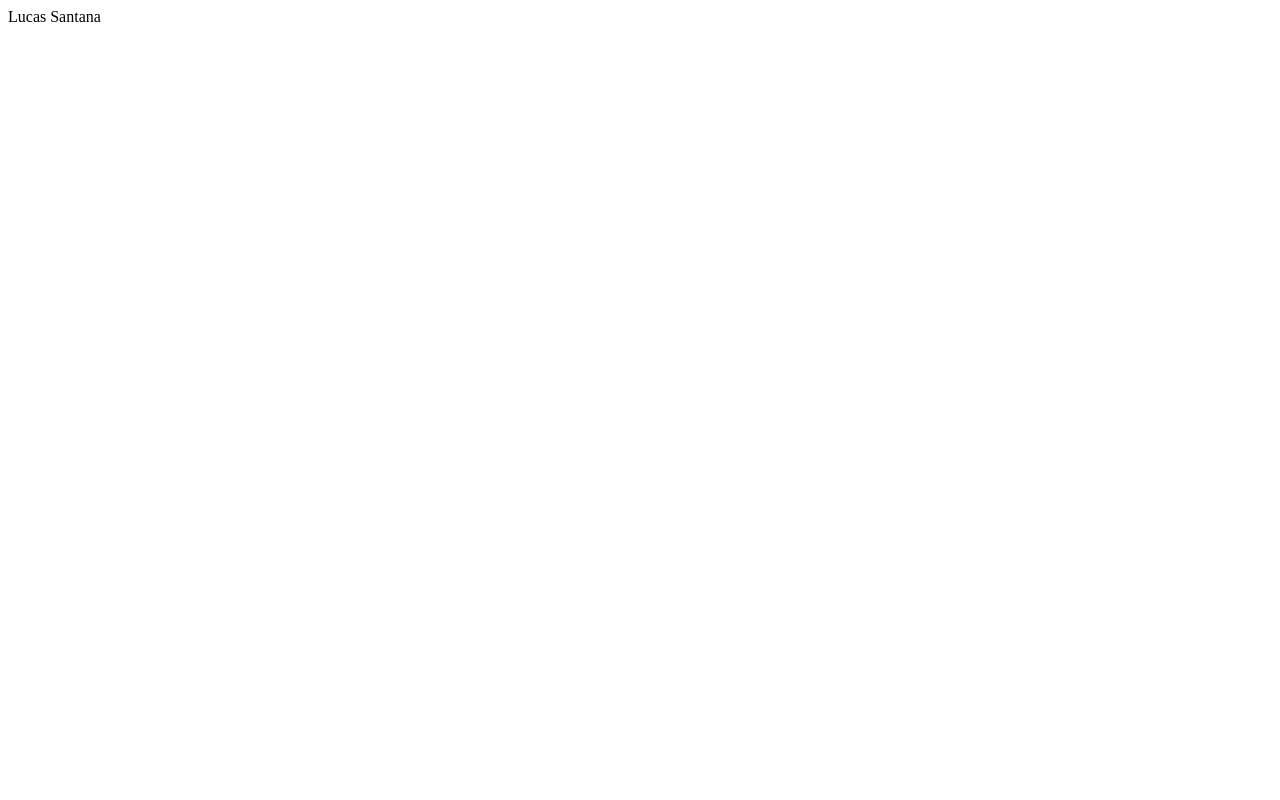
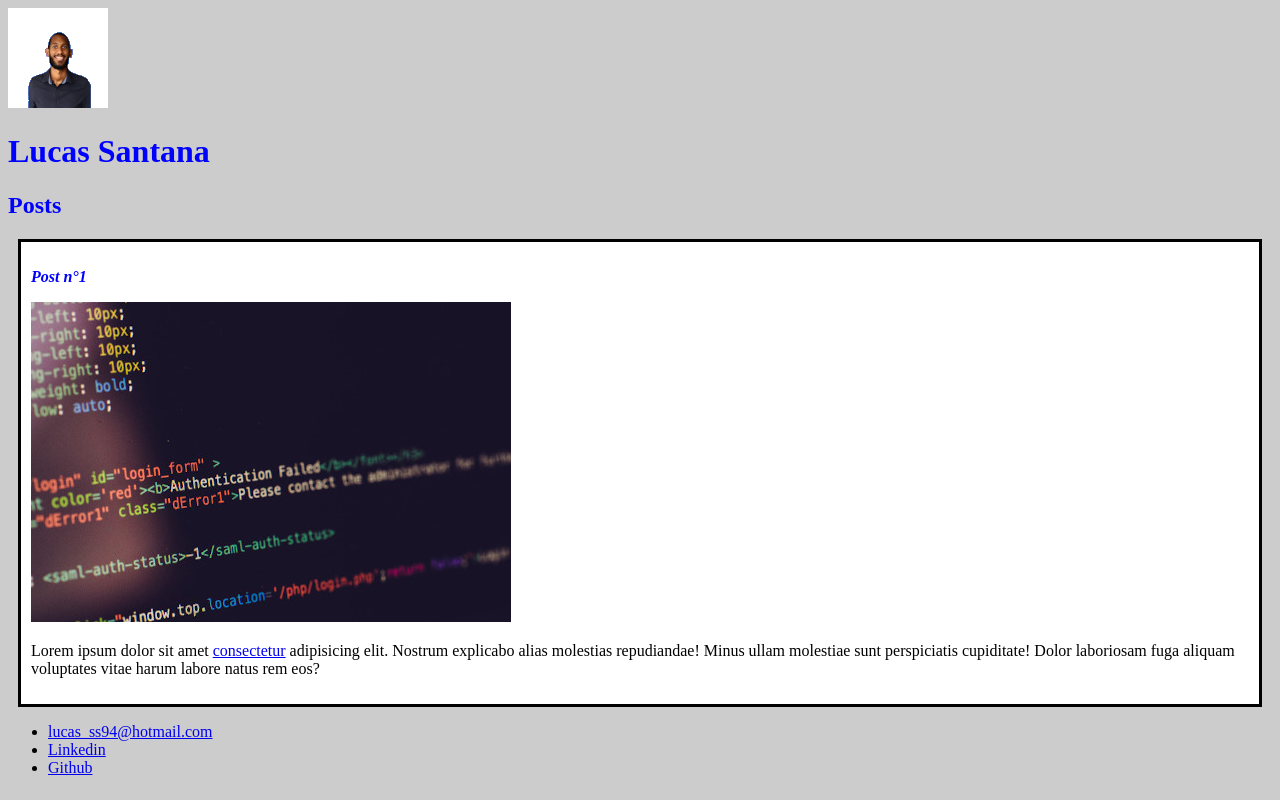
Before and after one commit to lu94e/primeiro-desafio-dio.me, a plain HTML site: page introducao a HTML & CSS/index.html in a window 1280 px wide. Drawn offline with Linux system fonts and the light colour scheme.

Commit message:
Página pessoal Web

```diff
--- a/introducao a HTML & CSS/index.html
+++ b/introducao a HTML & CSS/index.html
@@ -4,9 +4,35 @@
     <meta charset="UTF-8">
     <meta http-equiv="X-UA-Compatible" content="IE=edge">
     <meta name="viewport" content="width=device-width, initial-scale=1.0">
+    <link rel="stylesheet" href="style.css">
     <title>Lucas Santana</title>
 </head>
 <body>
-    Lucas Santana
+    <header>
+        <img src="imagens/lucas.png" alt="Ilustração do rosto de Lucas">
+        <h1 id="title">Lucas Santana</h1>
+    </header>
+
+    <section>
+        <header>
+            <h2 class="subtitle">Posts</h2>
+        </header>
+    </section>
+
+    <article class="post">
+        <header>
+            <h3 class="post_title">Post n°1</h3>
+            <img src="imagens/outra.jpg" alt="Editor de texto contendo código em HTMl">
+        </header>
+        <p>Lorem ipsum dolor sit amet <a href="https://github.com/lu94e" target="_blank">consectetur</a> adipisicing elit. Nostrum explicabo alias molestias repudiandae! Minus ullam molestiae sunt perspiciatis cupiditate! Dolor laboriosam fuga aliquam voluptates vitae harum labore natus rem eos?</p>
+    </article>
+
+    <footer>
+        <ul>
+            <li><a href="mailto:lucas_ss94@hotmail.com">lucas_ss94@hotmail.com</a></li>
+            <li><a href="https://www.linkedin.com/in/lucas-santana-ba9986160/" target="_blank">Linkedin</a></li>
+            <li><a href="https://github.com/lu94e" target="_blank">Github</a></li>
+        </ul>
+    </footer>
 </body>
 </html>
--- /dev/null
+++ b/introducao a HTML & CSS/style.css
@@ -0,0 +1,16 @@
+body {
+    background: #ccc;
+}
+#title, .subtitle, .post_title {
+    color: blue;
+}
+.post_title {
+    font-size: 16px;
+    font-style: italic;
+}
+.post {
+    background: #fff;
+    padding: 10px;
+    border: 3px solid #000;
+    margin: 10px;
+}
```
Also changed, not shown: introducao a HTML & CSS/imagens/lucas.png (added), introducao a HTML & CSS/imagens/markus-spiske-PsRUMc7vilg-unsplash.jpg (added), introducao a HTML & CSS/imagens/outra.jpg (added).
